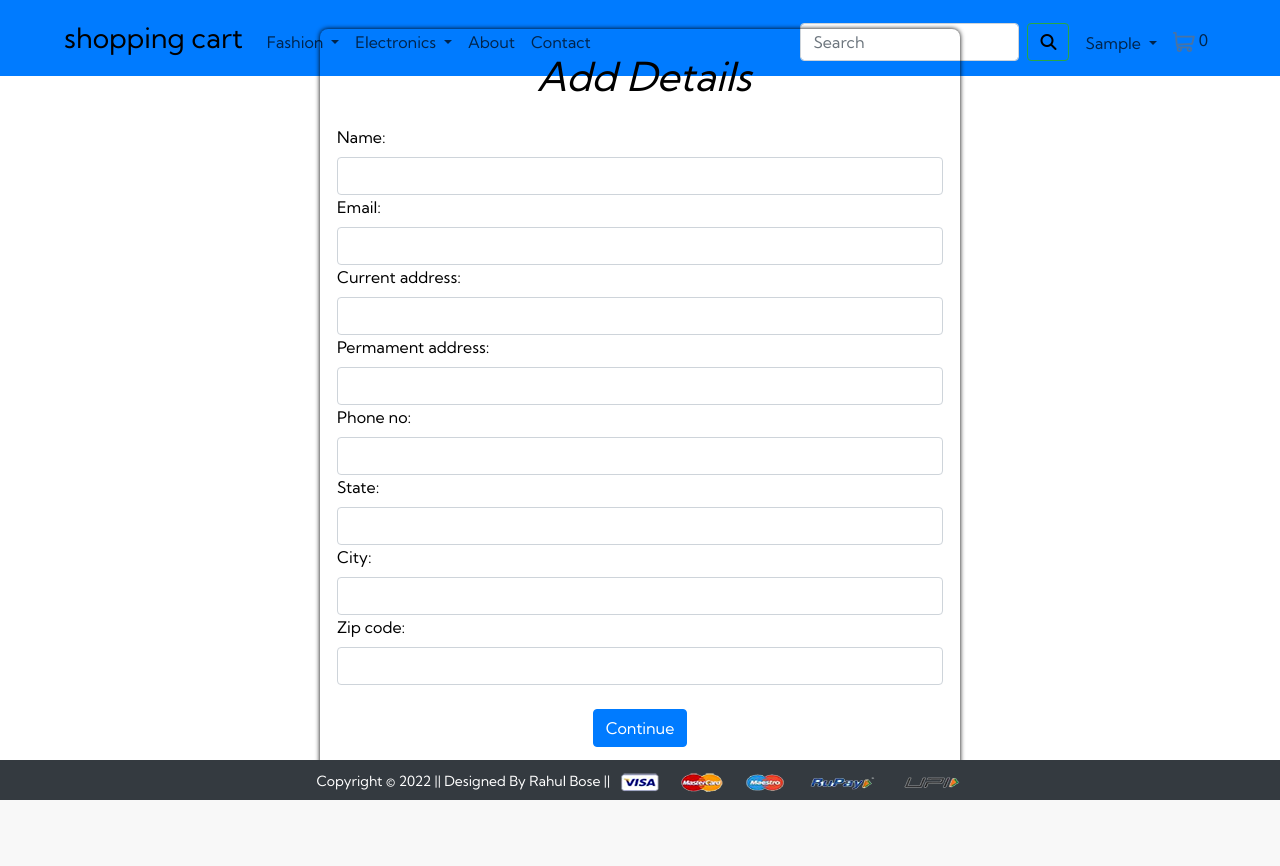
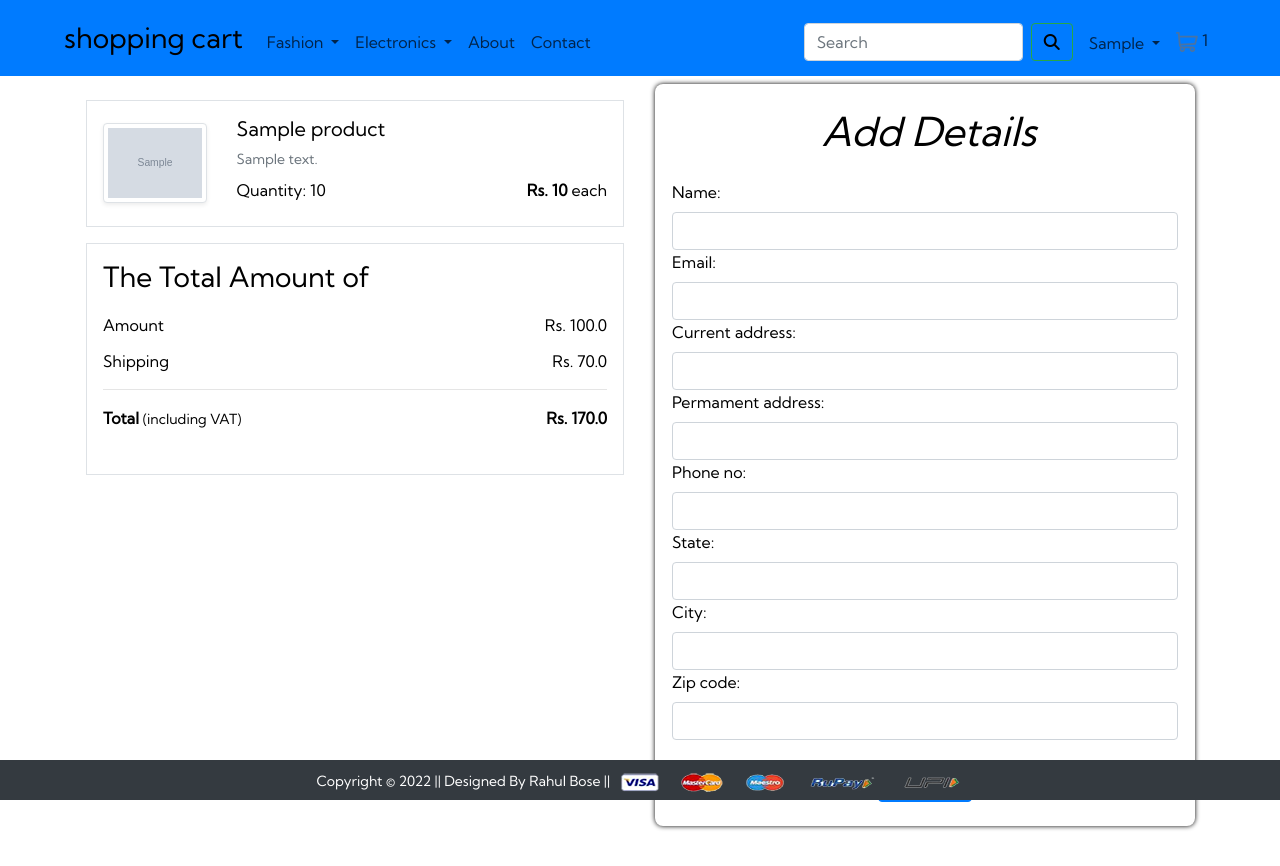
Before and after one commit to brb715/ecommerce_website, a Django app: page /checkout/ in a window 1280 px wide; the page is wider, and only the part inside the window is pictured. Before the commit the page ends 800 px from the top of that part, so only its background shows below. Run offline with Django 4.2, Linux system fonts and the light colour scheme; a user stored in the database is signed in; tables that the repository leaves empty hold one stand-in row (values such as "Sample post"); grey boxes marked "Sample" are stand-in pictures; some libraries are stand-ins or nearby versions.

Commit message:
fifth commit

```diff
--- a/ecommerece_website/settings.py
+++ b/ecommerece_website/settings.py
@@ -106,7 +106,7 @@ AUTH_PASSWORD_VALIDATORS = [
 
 LANGUAGE_CODE = 'en-us'
 
-TIME_ZONE = 'UTC'
+TIME_ZONE = 'Asia/Kolkata'
 
 USE_I18N = True
 
--- a/shop/admin.py
+++ b/shop/admin.py
@@ -1,5 +1,5 @@
 from django.contrib import admin
-from .models import Banner,Product, Contact, Checkout, Cart
+from .models import Banner,Product, Contact, Checkout, Cart, Serie
 
 # Register your models here.
 admin.site.register(Banner)
@@ -7,3 +7,4 @@ admin.site.register(Product)
 admin.site.register(Contact)
 admin.site.register(Checkout)
 admin.site.register(Cart)
+admin.site.register(Serie)
--- a/shop/models.py
+++ b/shop/models.py
@@ -60,3 +60,13 @@ class Cart(models.Model):
 
     def total_cost(self):
         return self.quantity*self.product.price
+
+
+class Serie(models.Model):     # aka Order model
+    user = models.ForeignKey(User, on_delete=models.SET_NULL, null=True)
+    product = models.ForeignKey(Product, on_delete=models.SET_NULL, null=True)
+    quantity = models.PositiveIntegerField(default=1)
+    date = models.DateTimeField(auto_now_add=True)
+
+    def __str__(self):
+        return (f'{self.user.first_name} - {self.product.title}')
--- a/shop/templates/shop/base.html
+++ b/shop/templates/shop/base.html
@@ -76,7 +76,7 @@
           </a>
           <div class="dropdown-menu">
             <a class="dropdown-item" href="#">Profile</a>
-            <a class="dropdown-item" href="#">Orders</a>
+            <a class="dropdown-item" href="{% url 'order_view' %}">Orders</a>
             <a class="dropdown-item" href="#">Change Password</a>
             <a class="dropdown-item" href="{% url 'logout' %}">Logout</a>
           </div>
--- a/shop/templates/shop/checkout.html
+++ b/shop/templates/shop/checkout.html
@@ -2,14 +2,67 @@
 {% block title %} Checkout {% endblock title %}
 
 {% block main-content %}
-<div class="middle" style="position:absolute;">
+<div class="container">
+    <div class="row pt-2">
+        <div class="col-md-6 p-3">
+            <div class="border p-3">
+                {% for item in items %}
+                <div class="row">
+                    <div class="col-sm-3 text-center align-self-center">
+                        <img src="{{ item.product.image.url }}" alt="" srcset=""
+                            class="img-fluid img-thumbnail shadow-sm" height="150" width="150">
+                    </div>
+                    <div class="col-sm-9">
+                        <div>
+                            <h5>{{ item.product.title }}</h5>
+                            <p class="mb-2 text-muted small">{{ item.product.desc }}</p>
+
+                            <div class="d-flex justify-content-between">
+                                <div class="mb-0">
+                                    <label for="quantity">Quantity:</label>
+                                    <span id="quantity">{{ item.quantity }}</span>
+                                </div>
+                                <p class="mb-0"><span><strong>Rs. {{ item.product.price }}</strong> each</span></p>
+                            </div>
+                        </div>
+                    </div>
+                </div>
+                {% if not forloop.last %}
+                <hr class="my-3">
+                {% endif %}
+                {% endfor %}
+            </div>
+            <div class="border p-3 mt-3">
+                <h3>The Total Amount of</h3>
+                <ul class="list-group">
+                    <li class="list-group-item d-flex justify-content-between align-items-center border-0 px-0 pb-0">
+                        Amount<span>Rs. {{ total }}</span>
+                    </li>
+                    <li class="list-group-item d-flex justify-content-between align-items-center border-0 px-0">
+                        Shipping<span>Rs. 70.0</span>
+                    </li>
+                    <hr class="my-1">
+                    <li class="list-group-item d-flex justify-content-between align-items-center border-0 px-0 mb-3">
+                        <div>
+                            <strong>Total</strong> <small>(including VAT)</small>
+                        </div>
+                        <span><strong>Rs. {{ grand_total }}</strong></span>
+                    </li>
+                </ul>
+            </div>
+        </div>
+        <div class="col-md-6">
             <fieldset style="border-radius: .5rem;">
                 <h1 style="text-align: center;padding-bottom: .5rem;"><em>Add Details</em></h1>
                 <form action="" method="post">
                     {% csrf_token %}
                     <div class="row form-group p-2">{{ form.as_table }}</div>
-            <button type="submit" class="btn btn-primary text-white">Continue</button>
+                    <div class="text-center">
+                        <button type="submit" class="btn btn-primary text-white ">Continue</button>
+                    </div>
                 </form>
             </fieldset>
         </div>
+    </div>
+</div>
 {% endblock main-content %}
--- a/shop/views.py
+++ b/shop/views.py
@@ -1,8 +1,8 @@
-from .models import Banner, Product, Contact, Cart
+from .models import Banner, Product, Contact, Cart, Serie
 from .forms import signup, signin, contact, checkout
 from django.contrib import messages
 from django.contrib.auth.models import User
-from django.shortcuts import render, redirect, HttpResponse
+from django.shortcuts import render, redirect
 from django.contrib.auth import authenticate, login, logout
 from django.contrib.auth.decorators import login_required
 from django.db.models import Q, F
@@ -154,21 +154,20 @@ def add_to_cart(request, pk):
             messages.success(request, 'Product added to Cart')
         else:
             Cart.objects.get(Q(user=current_user) & Q(product=product))
-            messages.info(request, 'Already added to cart')
+            messages.info(request, 'Already added in cart')
     return redirect('cart')
 
 
 @login_required(login_url='sign_in')
 def cart(request):
     current_user = request.user
-    all = []
+    all = Cart.objects.filter(user=current_user)
     total = 0.0
     count = 0
     if current_user.is_authenticated:
         for p in Cart.objects.all():
             if p.user == current_user:
                 count = count+1
-                all = Cart.objects.filter(user=current_user)
                 total = total+all[(count-1):count].get().total_cost()
     return render(request, 'shop/cart.html', {'items': all, 'total': total, 'grand_total': (total+70.0)})
 
@@ -209,13 +208,34 @@ def remove_item(request, pk):
 
 @login_required
 def order_view(request):
-    return render(request, 'shop/orders.html')
+    current_user = request.user
+    orders = Serie.objects.filter(user=current_user)
+    return render(request, 'shop/orders.html', {'items': orders})
 
 
 @login_required
 def checkout_view(request):
+    current_user = request.user
+    count = 0
+    total = 0.0
+    orders = Cart.objects.filter(user=current_user)
+    for p in Cart.objects.all():
+        if p.user == current_user:
+            count = count+1
+            total = total+orders[(count-1):count].get().total_cost()
+    if request.method == 'POST':
+        name = request.POST['name']
+        email = request.POST['email']
+        add1 = request.POST['current_address']
+        add2 = request.POST['permament_address']
+        pno = request.POST['phone_no']
+        city = request.POST['city']
+        state = request.POST['state']
+        zcode = request.POST['zip_code']
+
+        messages.success(request, '')
     fm = checkout()
-    return render(request, 'shop/checkout.html', {'form': fm})
+    return render(request, 'shop/checkout.html', {'form': fm, 'items': orders, 'total': total, 'grand_total':total+70.0})
 
 
 def about(request):
```
Also changed, not shown: shop/templates/shop/cart.html (+4 -4 lines), shop/templates/shop/orders.html (+28 -23 lines), shop/migrations/0008_serie.py (added). Lines whose indentation alone changed are shown as unchanged.
